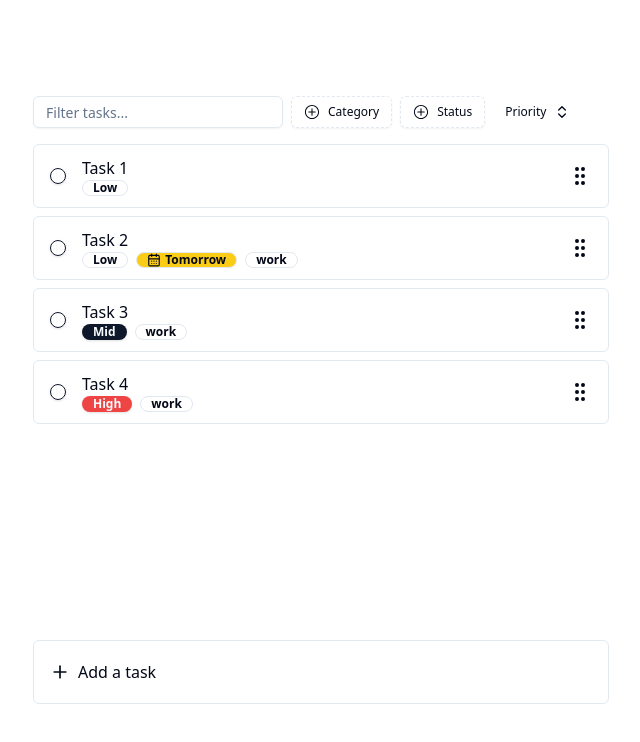
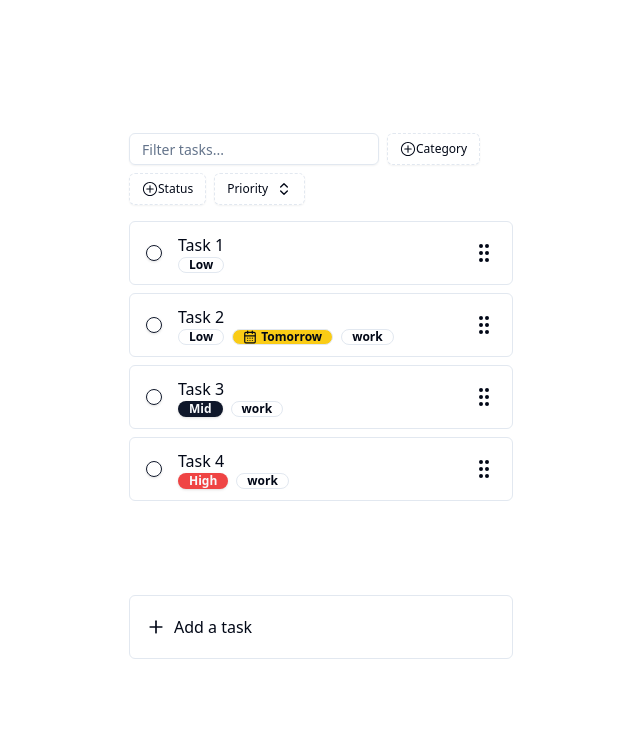
Before and after one commit to jed-cheng/jderobot_gsoc_challenge, a Next.js app in the folder react_challenge/: page / in a window 1280 px wide. Shown: the top 742 px of the page, without its empty margins (319-959 px from the left). Built offline with nearby package versions, Linux system fonts and the light colour scheme.

Commit message:
Refactor page layout and styling*** ***Update AddTask component styling*** ***Set default priority value in TaskForm*** ***Update TaskListFilter component styling*** ***Update TaskListSort component styling*** ***Update TaskListToolbar component styling

```diff
--- a/react_challenge/src/app/page.tsx
+++ b/react_challenge/src/app/page.tsx
@@ -12,9 +12,11 @@ export default function Home() {
   const tasks = useAppSelector(selectTasks)
 
   return (
-    <main className="flex min-h-screen max-w-screen-md mx-auto flex-col items-center justify-between p-24">
-      <TaskList  data={tasks}/>
-      <AddTask/>
+    <main className="flex flex-col h-screen items-center justify-center  m-auto ">
+      <div className=" max-w-sm h-2/3 flex flex-col justify-between">
+        <TaskList  data={tasks}/>
+        <AddTask/>
+      </div>
     </main>
   );
 }
--- a/react_challenge/src/components/task/AddTask.tsx
+++ b/react_challenge/src/components/task/AddTask.tsx
@@ -13,7 +13,7 @@ export default function AddTask() {
     return (
         <Dialog onOpenChange={(open)=>setIsOpen(open)} open={isOpen}>
             <DialogTrigger className="w-full">
-                <div className=" flex items-center px-4 py-2 cursor-pointer min-w-40  min-h-16 border rounded-md hover:bg-primary-foreground ">
+                <div className=" my-2 flex items-center px-4 py-2 cursor-pointer min-w-40  min-h-16 border rounded-md hover:bg-primary-foreground ">
                     <Plus size={20} className="mr-2" />
                     <span>
                         Add a task
--- a/react_challenge/src/components/task/TaskForm.tsx
+++ b/react_challenge/src/components/task/TaskForm.tsx
@@ -48,7 +48,7 @@ export default function TaskForm({
       title: task?.title ?? "",
       due: task?.due ?? undefined,
       categories: task?.categories ?? [],
-      priority: task?.priority ?? undefined,
+      priority: task?.priority ?? 1,
     }
   })
   const [isOpen, setIsOpen] = useState(false)
--- a/react_challenge/src/components/task/TaskListFilter.tsx
+++ b/react_challenge/src/components/task/TaskListFilter.tsx
@@ -44,7 +44,7 @@ export function TaskListFilter<TData, TValue>({
     <Popover>
       <PopoverTrigger asChild>
         <Button variant="outline" size="sm" className="h-8 border-dashed">
-          <PlusCircledIcon className="mr-2 h-4 w-4" />
+          <PlusCircledIcon className=" h-4 w-4" />
           {title}
           {selectedValues?.size > 0 && (
             <>
--- a/react_challenge/src/components/task/TaskListSort.tsx
+++ b/react_challenge/src/components/task/TaskListSort.tsx
@@ -30,9 +30,7 @@ export function TaskListSort<TData, TValue>({
         <DropdownMenu>
             <DropdownMenuTrigger asChild>
             <Button
-                variant="ghost"
-                size="sm"
-                className="-ml-3 h-8 data-[state=open]:bg-accent"
+                variant="outline" size="sm" className="h-8 border-dashed"
             >
                 <span>{title}</span>
                 {column.getIsSorted() === "desc" ? (
--- a/react_challenge/src/components/task/TaskListToolbar.tsx
+++ b/react_challenge/src/components/task/TaskListToolbar.tsx
@@ -18,7 +18,7 @@ export default function TaskListToolbar<TData>({
 
     return (
         <div className="flex items-center justify-between">
-            <div className="flex flex-1 items-center space-x-2">
+            <div className="flex flex-1 items-center  flex-wrap gap-2">
             <Input
                 placeholder="Filter tasks..."
                 value={(table.getColumn("title")?.getFilterValue() as string) ?? ""}
```
